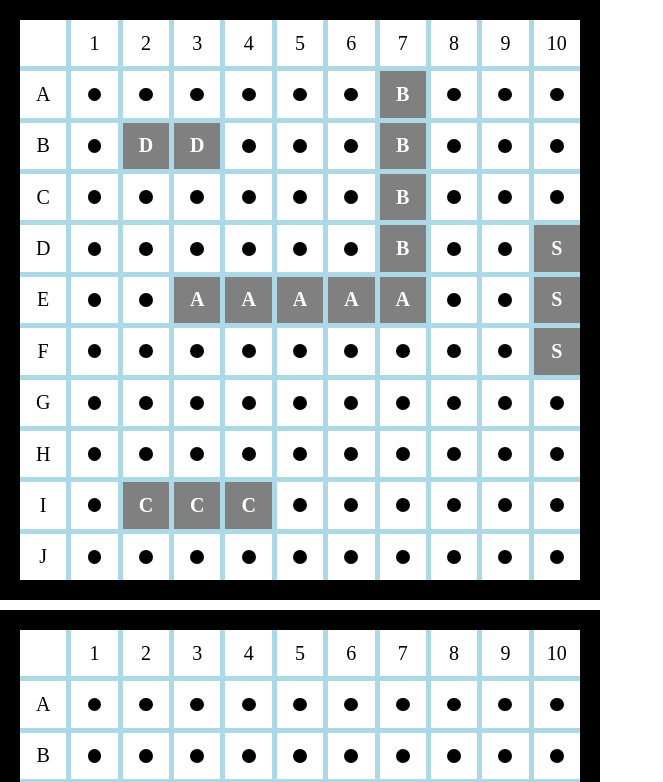
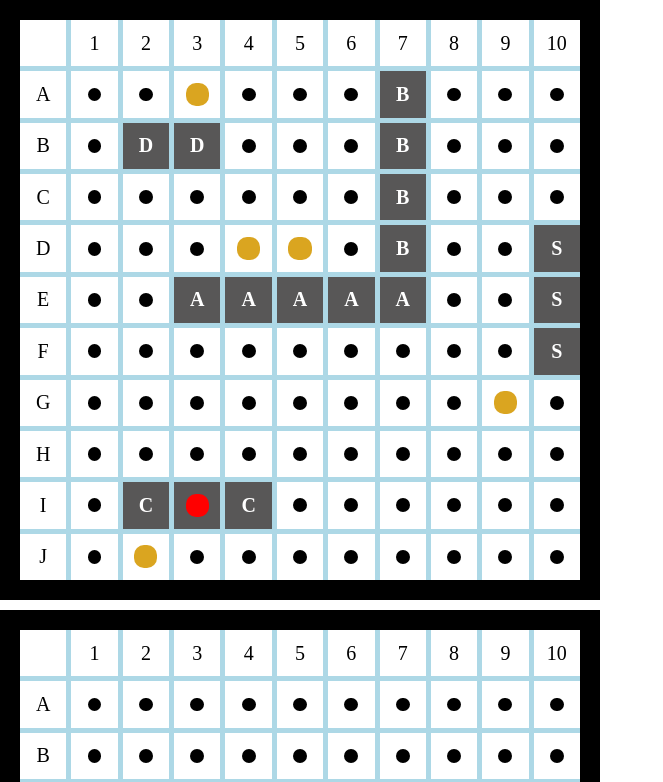
Before and after one commit to CutlerSheridan/battleship, a website built with webpack: page src/index.src.html in a window 1280 px wide. Shown: the top 782 px of the page, without its empty margins (0-663 px from the left). Built offline with nearby package versions, Linux system fonts and the light colour scheme.

Commit message:
0.4.2 Write function to display pegs where attacks have occurred which convey if they were hits

```diff
--- a/src/index.js
+++ b/src/index.js
@@ -5,15 +5,23 @@ import * as view from './mvc/view';
 
 const p1 = model.Player('P1');
 const p2 = model.Player('P2');
-p2.togglePlayerController();
+// p2.togglePlayerController();
 controller.placeAllShips(p1);
 controller.placeAllShips(p2);
+p2.attack(p1, 3, 3);
+p2.attack(p1, 3, 4);
+p2.attack(p1, 6, 8);
+p2.attack(p1, 9, 1);
+p2.attack(p1, 8, 2);
+p2.attack(p1, 0, 2);
 
 const { body } = document;
 
 const p1Grid = view.createGrid();
 body.append(p1Grid);
 view.displayShipsOnGrid(p1, p1Grid);
+view.displayHits(p1, p1Grid);
 const p2Grid = view.createGrid();
 body.append(p2Grid);
 view.displayShipsOnGrid(p2, p2Grid);
+view.displayHits(p2, p2Grid);
--- a/src/mvc/view.js
+++ b/src/mvc/view.js
@@ -52,9 +52,30 @@ const displayOneShip = (y, x, ship, gridElement) => {
       `.grid-space[data-row="${row}"][data-col="${col}"]`
     );
     const shipSpaceContent = shipSpace.querySelector('.grid-spaceContent');
-    shipSpaceContent.textContent = ship.name.charAt(0).toUpperCase();
     shipSpace.classList.add('grid-space-occupied');
+    console.log(ship);
+    if (ship.hitSpaces[i]) {
+      // shipSpace.classList.add('grid-space-hit');
+    } else {
+      shipSpaceContent.textContent = ship.name.charAt(0).toUpperCase();
+    }
+  }
+};
+const displayHits = (player, gridElement) => {
+  const gridObj = player.gameboard.grid;
+  for (let i = 0; i < gridObj.length; i++) {
+    for (let n = 0; n < gridObj[0].length; n++) {
+      if (gridObj[i][n].hasBeenHit) {
+        const space = gridElement.querySelector(`[data-row="${i}"][data-col="${n}"]`);
+        space.classList.add('grid-space-hit');
+
+        console.log('has been hit:');
+        console.log(`coords:  ${i}, ${n}`);
+        console.log(gridObj[i][n]);
+        console.log(space);
+      }
+    }
   }
 };
 
-export { createGrid, displayShipsOnGrid };
+export { createGrid, displayShipsOnGrid, displayHits };
--- a/src/styles/style.css
+++ b/src/styles/style.css
@@ -41,7 +41,7 @@ body {
 }
 .grid-space-occupied {
   font-weight: bold;
-  background: grey;
+  background: rgb(88, 87, 87);
   color: white;
 }
 .grid-space:not(.grid-space-occupied, [data-row='-1'], [data-col='-1'])
@@ -55,3 +55,16 @@ body {
   background: black;
   border-radius: 1rem;
 }
+.grid-space-hit::after {
+  content: '';
+  position: absolute;
+  left: 25%;
+  top: 25%;
+  width: 50%;
+  height: 50%;
+  background: goldenrod;
+  border-radius: 1rem;
+}
+.grid-space-hit.grid-space-occupied::after {
+  background: red;
+}
```
Also changed, not shown: README.md.
